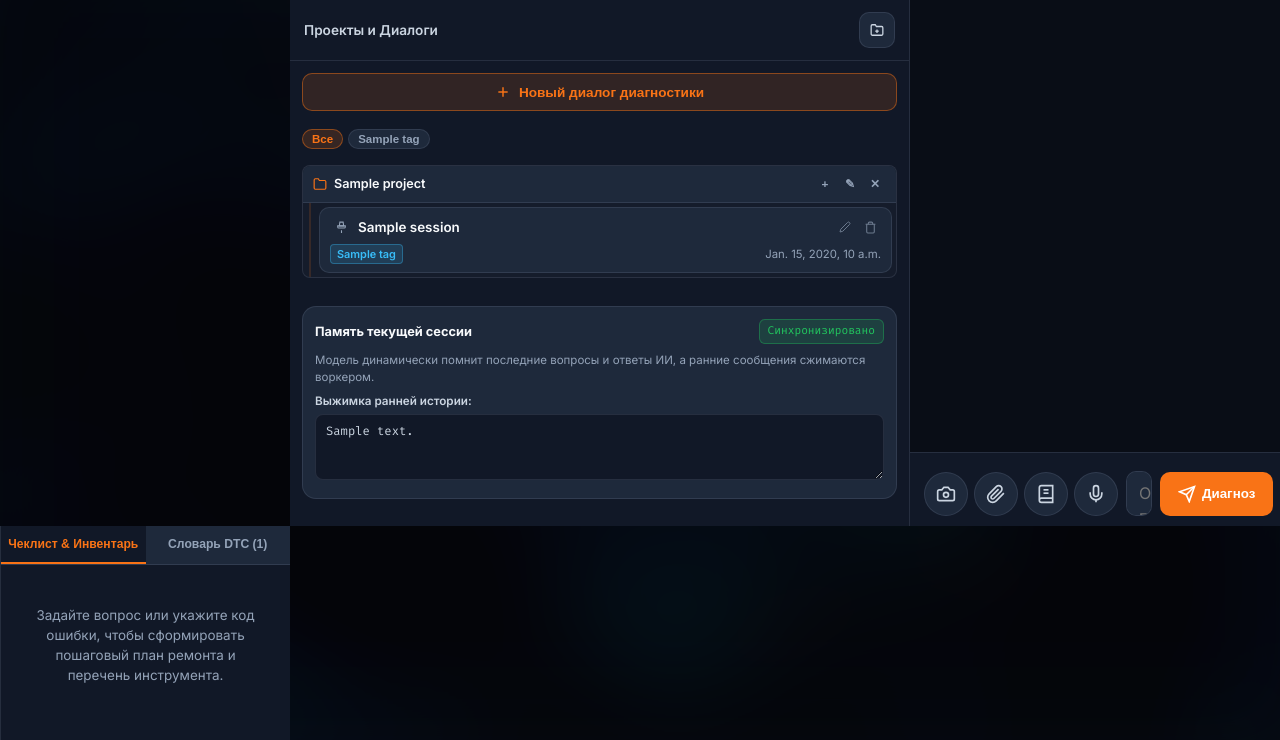
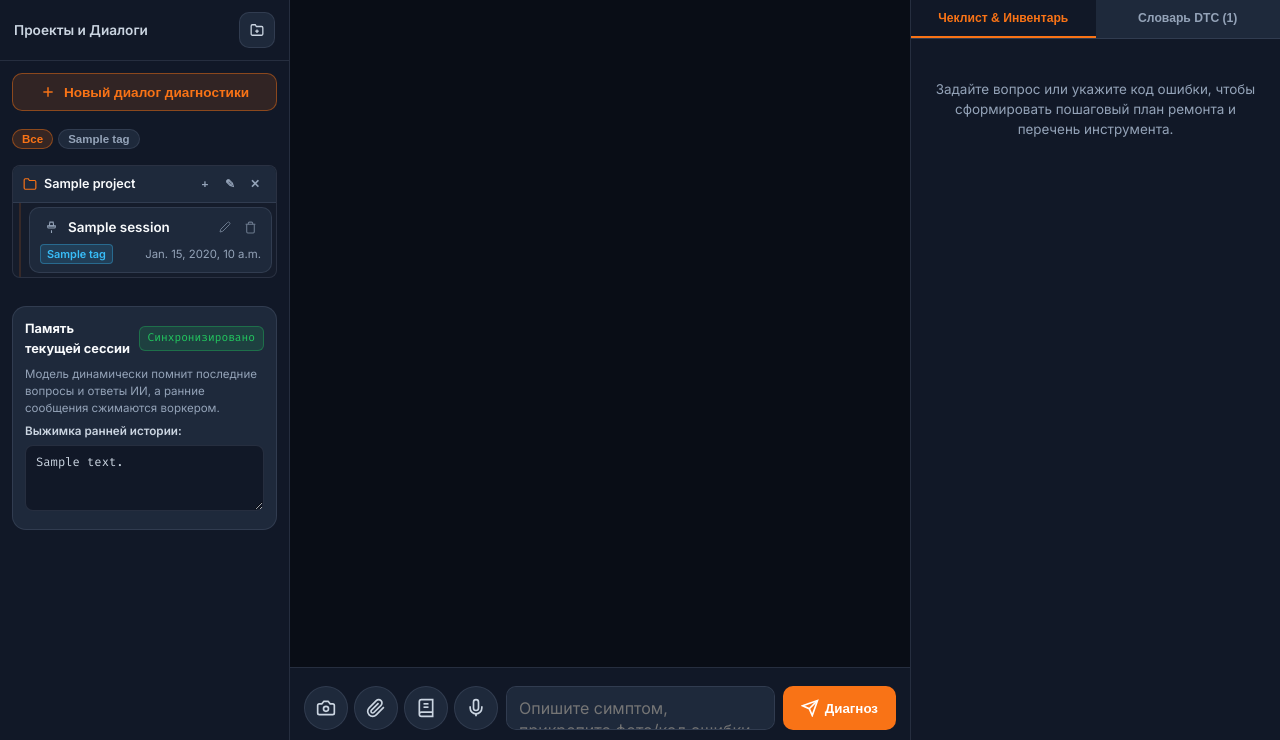
Before and after one commit to 11Maximus11/ExpertSystem_auto_diag, a Django app: template templates/diagnostics/index.html in a window 1280 px wide. Shown: the part 60-800 px from the top of the page. Run offline with Django 5.2, Linux system fonts and the light colour scheme; tables that the repository leaves empty hold one stand-in row (values such as "Sample post"); the template is opened without the code that fills it: values that come from a table or form of the project are taken from there, most other values are stand-ins (such as "Sample title", 1, 10 or a date in 2020).

Commit message:
Исправление 3-колоночной сетки интерфейса в ПК-режиме: вынос оверлея сайдбара из workbench-grid

```diff
--- a/static/css/app.css
+++ b/static/css/app.css
@@ -342,6 +342,10 @@ select:focus-visible {
   overflow: hidden;
 }
 
+.sidebar-backdrop {
+  display: none;
+}
+
 .panel-sidebar,
 .panel-inspector {
   background: var(--bg-surface);
--- a/templates/diagnostics/index.html
+++ b/templates/diagnostics/index.html
@@ -68,9 +68,6 @@
        ОСНОВНОЙ РАБОЧИЙ СТЕНД
        ==================================================================== -->
   <main class="workbench-grid">
-    <!-- Затемнение фона для бокового меню на мобильных устройствах -->
-    <div class="sidebar-backdrop" id="sidebarBackdrop"></div>
-
     <!-- 1. ЛЕВАЯ ПАНЕЛЬ: ПРОЕКТЫ, СЕССИИ ДИАЛОГОВ И ПАМЯТЬ КОНТЕКСТА -->
     <aside class="panel-sidebar" id="panelSidebar" aria-label="Проекты и история диалогов">
       <div class="panel-section-header">
@@ -338,6 +335,9 @@
       </div>
     </aside>
   </main>
+
+  <!-- Затемнение фона для бокового меню на мобильных устройствах -->
+  <div class="sidebar-backdrop" id="sidebarBackdrop"></div>
 
   <!-- ====================================================================
        НИЖНЯЯ НАВИГАЦИЯ ДЛЯ СМАРТФОНОВ
```
